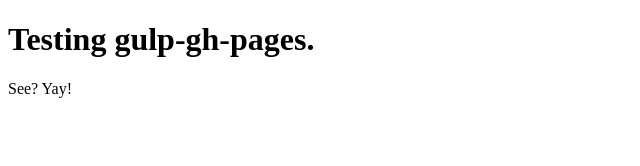
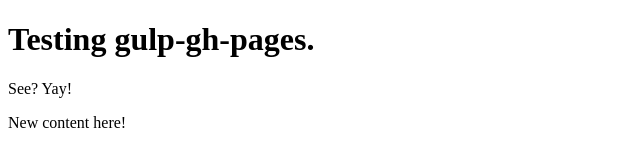
Before and after one commit to moleksiak-mw/webhooks-playground, a plain HTML site: page index.html in a window 1280 px wide. Shown: the whole page, without its empty margins (0-640 px from the left). Drawn offline with Linux system fonts and the light colour scheme.

Commit message:
new content

```diff
--- a/index.html
+++ b/index.html
@@ -7,5 +7,6 @@
 <body>
   <h1>Testing gulp-gh-pages.</h1>
   <p>See? Yay!</p>
+  <p> New content here! </p>
 </body>
 </html>
```
